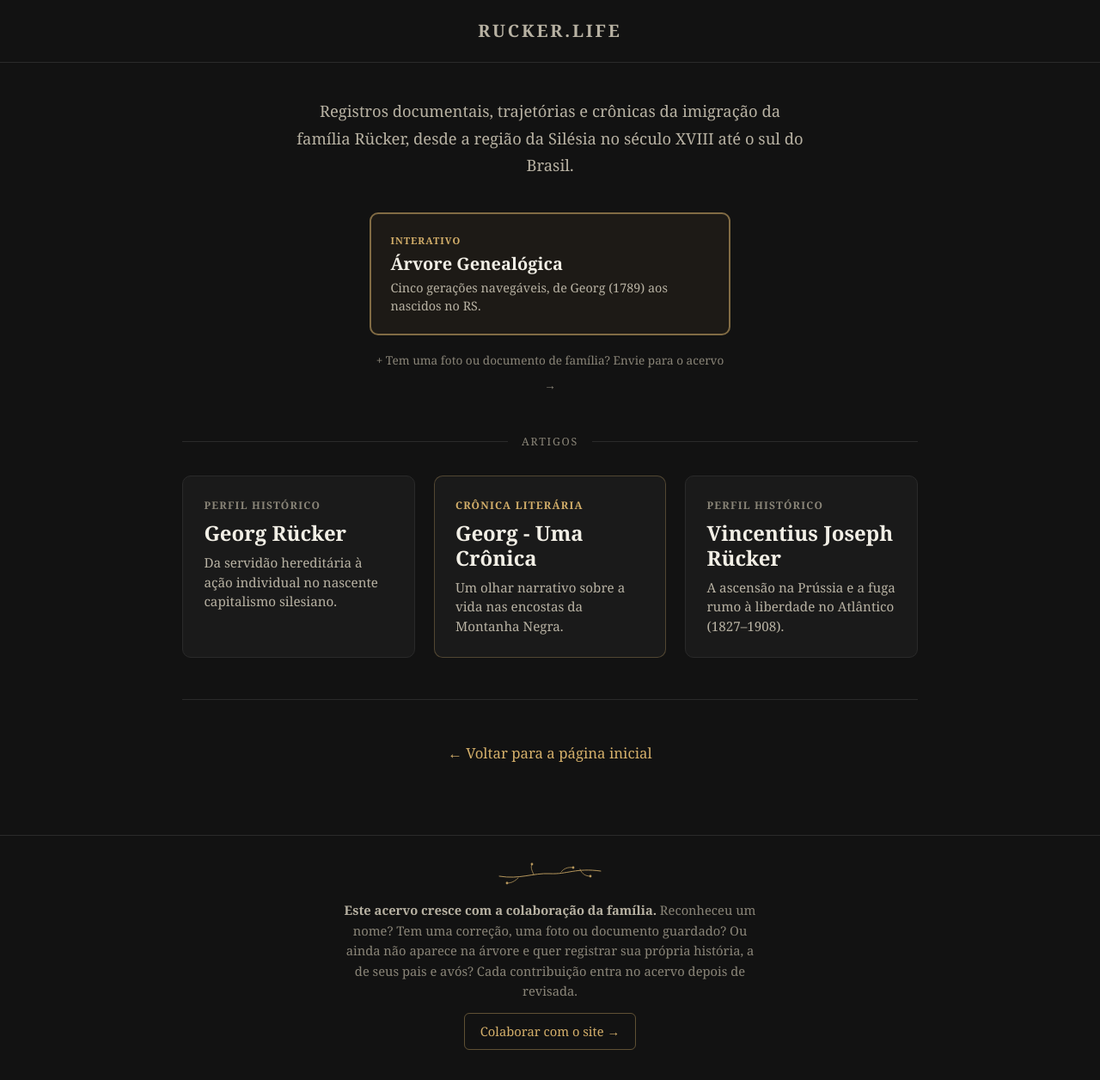
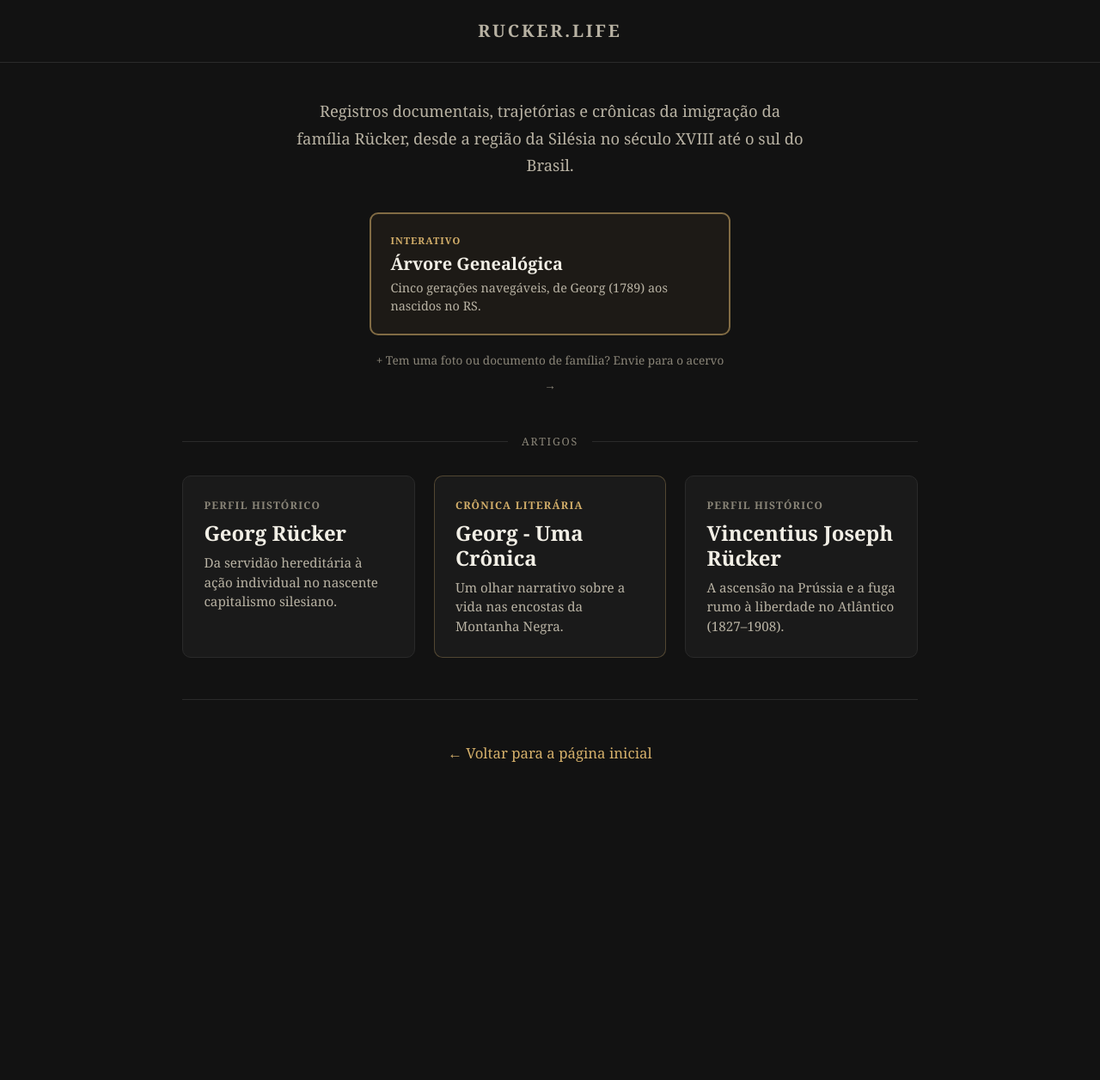
Before and after one commit to frucker-muss/frucker-muss.github.io, a Jekyll site: the page built from familia.html, in a window 1280 px wide. Shown: the whole page at 86% size. Built offline with Jekyll 4.4.1, drawn with Linux system fonts in a browser that asks for light colours; after the commit the page ends 971 px from its top, so only the background shows below that.

Commit message:
Update default.html

```diff
--- a/_layouts/default.html
+++ b/_layouts/default.html
@@ -197,39 +197,6 @@
     .cronica { font-size: 1.05rem; }
     .cronica-header h1 { font-size: 2rem; }
   }
-
-  /* ---------- Rodapé de colaboração ---------- */
-  .colab-footer {
-    border-top: 1px solid #2a2a2a;
-    padding: 1.8rem 1.4rem 2.2rem;
-    text-align: center;
-  }
-  .colab-footer .colab-galho {
-    display: block;
-    margin: 0 auto 1rem;
-    opacity: 0.85;
-  }
-  .colab-footer p {
-    max-width: 480px;
-    margin: 0 auto 0.8rem;
-    font-size: 0.92rem;
-    line-height: 1.6;
-    color: #8a8578;
-  }
-  .colab-footer strong { color: #b8b2a3; }
-  .colab-footer a {
-    display: inline-block;
-    font-size: 0.92rem;
-    color: #d4af6a;
-    border: 1px solid rgba(212, 175, 106, 0.4);
-    border-radius: 6px;
-    padding: 0.5rem 1.1rem;
-    text-decoration: none;
-  }
-  .colab-footer a:hover {
-    border-color: #d4af6a;
-    background: rgba(212, 175, 106, 0.08);
-  }
   </style>
 </head>
 <body>
@@ -240,26 +207,5 @@
   <main class="page-content">
     {{ content }}
   </main>
-
-  <footer class="colab-footer">
-    <svg class="colab-galho" width="130" height="30" viewBox="0 0 130 30" fill="none" xmlns="http://www.w3.org/2000/svg" aria-hidden="true">
-      <path d="M6 18C30 22 45 14 65 15C85 16 95 8 124 12" stroke="#d4af6a" stroke-width="1" stroke-linecap="round"/>
-      <path d="M28 20C24 24 20 26 15 26" stroke="#d4af6a" stroke-width="0.8" stroke-linecap="round"/>
-      <path d="M46 16C44 11 42 8 44 4" stroke="#d4af6a" stroke-width="0.8" stroke-linecap="round"/>
-      <path d="M78 13C81 9 86 7 92 8" stroke="#d4af6a" stroke-width="0.8" stroke-linecap="round"/>
-      <path d="M100 10C102 15 106 18 112 18" stroke="#d4af6a" stroke-width="0.8" stroke-linecap="round"/>
-      <circle cx="15" cy="26" r="1.4" fill="#d4af6a"/>
-      <circle cx="44" cy="4" r="1.4" fill="#d4af6a"/>
-      <circle cx="92" cy="8" r="1.4" fill="#d4af6a"/>
-      <circle cx="112" cy="18" r="1.4" fill="#d4af6a"/>
-    </svg>
-    <p>
-      <strong>Este acervo cresce com a colaboração da família.</strong>
-      Reconheceu um nome? Tem uma correção, uma foto ou documento guardado?
-      Ou ainda não aparece na árvore e quer registrar sua própria história,
-      a de seus pais e avós? Cada contribuição entra no acervo depois de revisada.
-    </p>
-    <a href="https://forms.gle/MAY913vupvStXXgP7" target="_blank" rel="noopener noreferrer">Colaborar com o site →</a>
-  </footer>
 </body>
 </html>
```
